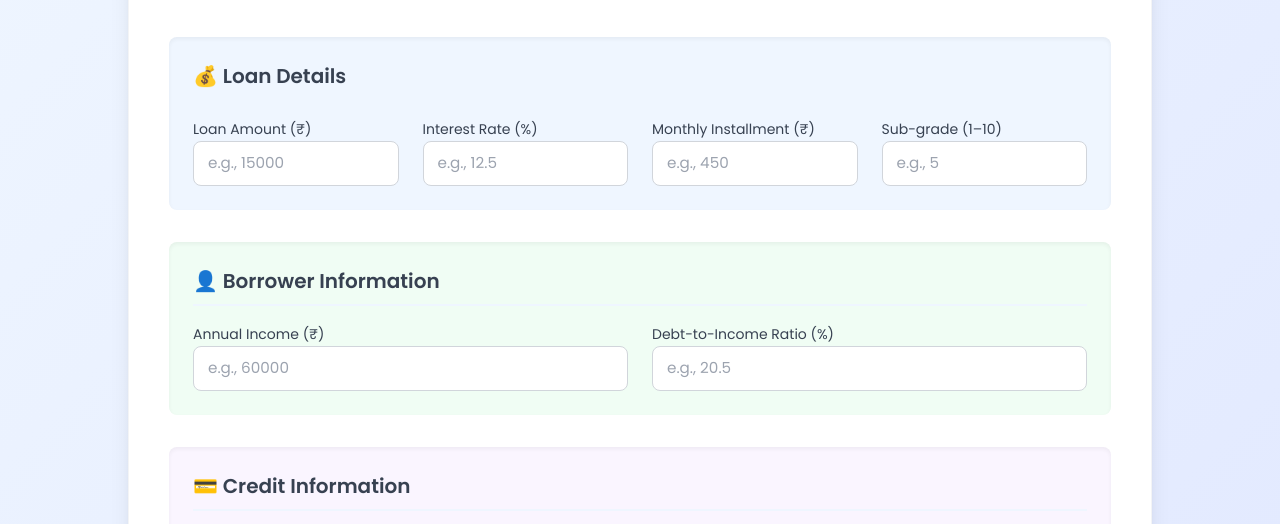
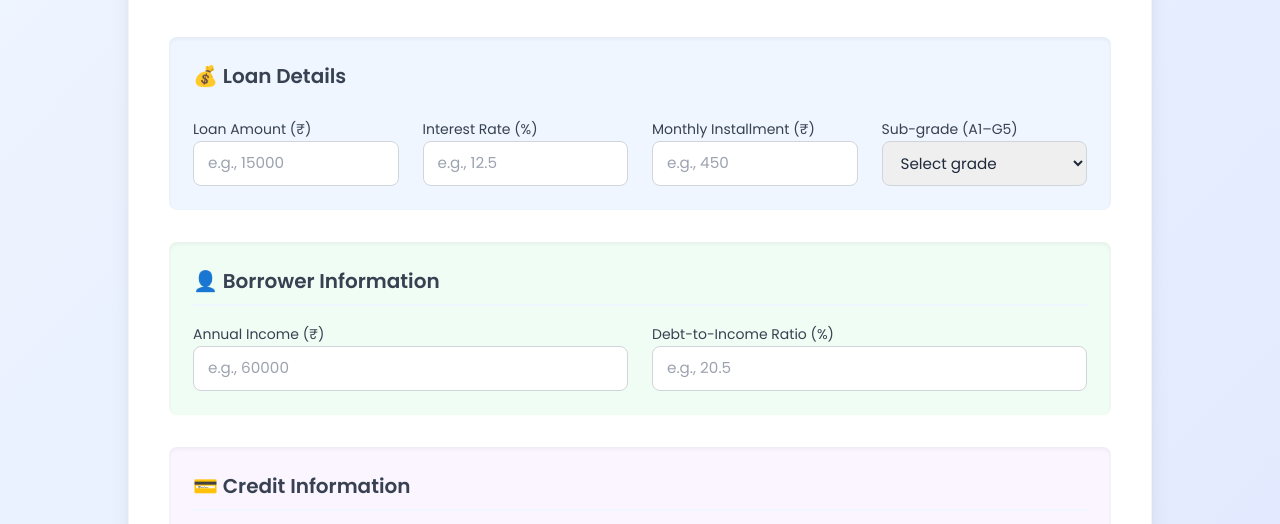
Before and after one commit to aaditi72/Credit-Path-AI, a plain HTML site: page frontend/single_prediction.html in a window 1280 px wide. Shown: the part 244-768 px from the top of the page. Drawn offline with nearby package versions, Linux system fonts and the light colour scheme.

Commit message:
Updated single_prediction.html

```diff
--- a/frontend/single_prediction.html
+++ b/frontend/single_prediction.html
@@ -65,8 +65,31 @@
               <input id="installment" name="installment" type="number" class="input-box" placeholder="e.g., 450" required>
             </div>
             <div>
-              <label for="sub_grade" class="text-sm font-medium text-gray-700">Sub-grade (1–10)</label>
-              <input id="sub_grade" name="sub_grade" type="number" min="1" max="10" class="input-box" placeholder="e.g., 5" required>
+              <label for="sub_grade" class="text-sm font-medium text-gray-700">Sub-grade (A1–G5)</label>
+              <select id="sub_grade" name="sub_grade" class="input-box" required>
+                <option value="" disabled selected>Select grade</option>
+                <optgroup label="Grade A">
+                  <option value="A1">A1</option><option value="A2">A2</option><option value="A3">A3</option><option value="A4">A4</option><option value="A5">A5</option>
+                </optgroup>
+                <optgroup label="Grade B">
+                  <option value="B1">B1</option><option value="B2">B2</option><option value="B3">B3</option><option value="B4">B4</option><option value="B5">B5</option>
+                </optgroup>
+                <optgroup label="Grade C">
+                  <option value="C1">C1</option><option value="C2">C2</option><option value="C3">C3</option><option value="C4">C4</option><option value="C5">C5</option>
+                </optgroup>
+                <optgroup label="Grade D">
+                  <option value="D1">D1</option><option value="D2">D2</option><option value="D3">D3</option><option value="D4">D4</option><option value="D5">D5</option>
+                </optgroup>
+                <optgroup label="Grade E">
+                  <option value="E1">E1</option><option value="E2">E2</option><option value="E3">E3</option><option value="E4">E4</option><option value="E5">E5</option>
+                </optgroup>
+                <optgroup label="Grade F">
+                  <option value="F1">F1</option><option value="F2">F2</option><option value="F3">F3</option><option value="F4">F4</option><option value="F5">F5</option>
+                </optgroup>
+                <optgroup label="Grade G">
+                  <option value="G1">G1</option><option value="G2">G2</option><option value="G3">G3</option><option value="G4">G4</option><option value="G5">G5</option>
+                </optgroup>
+              </select>
             </div>
           </div>
         </section>
```
Also changed, not shown: 1 other file.
